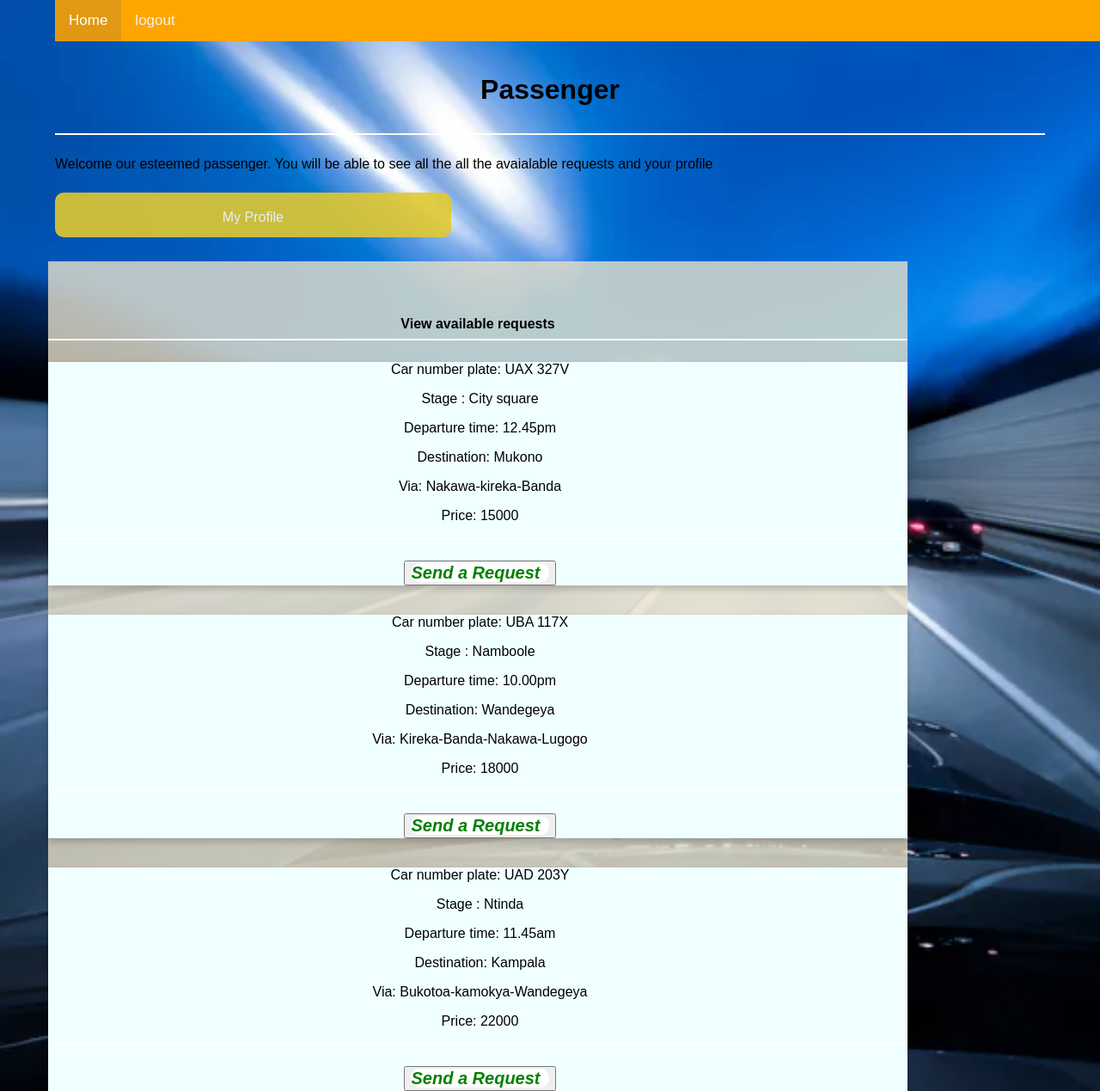
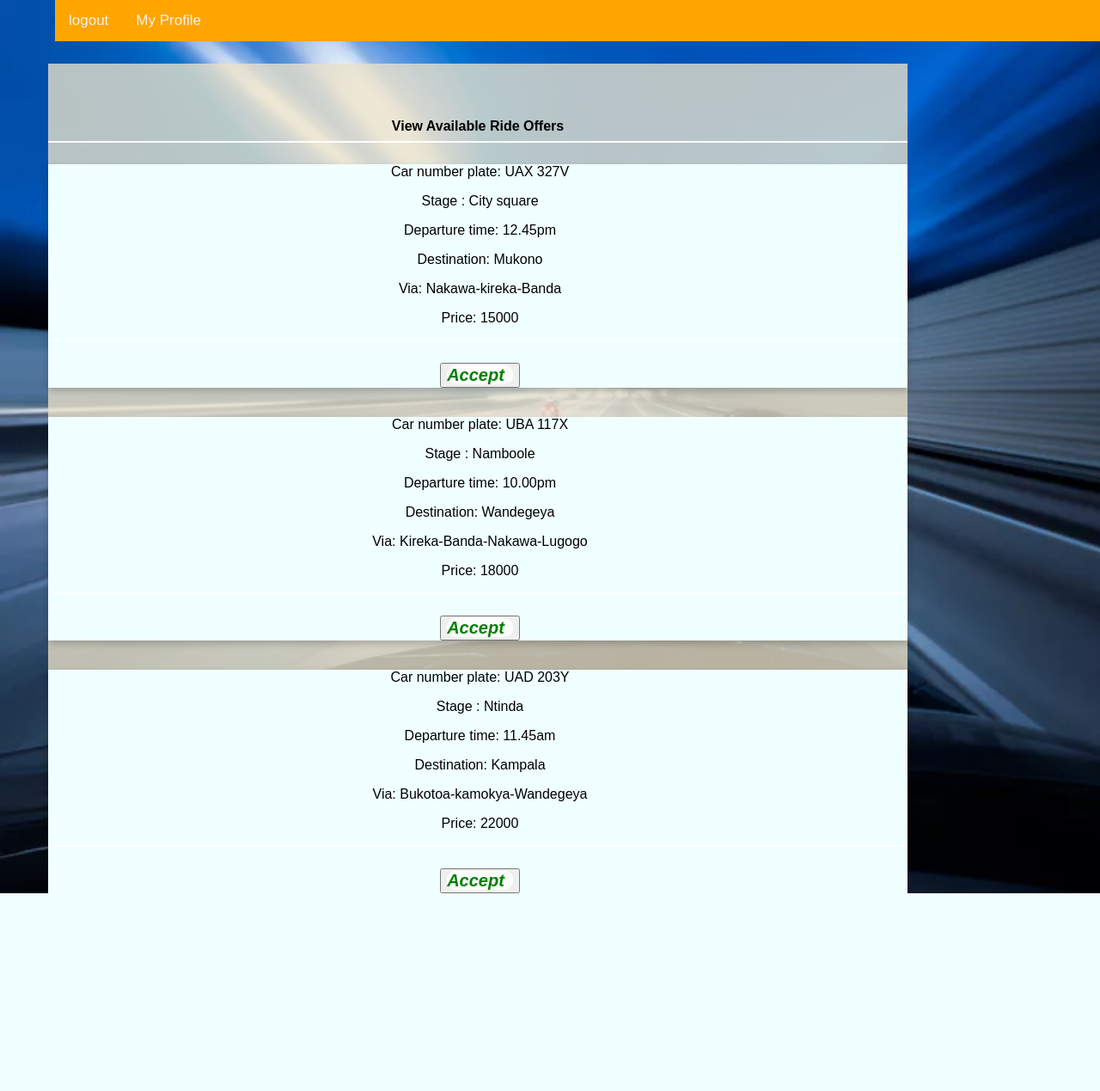
Before and after one commit to nokitoi/RideMyWay, a Flask app: template UI/templates/Passenger.html in a window 1280 px wide. Shown: the whole page at 86% size. After the commit the page ends 1039 px from the top, so only its background shows below. Run offline with Flask 2, Linux system fonts and the light colour scheme; the template is opened without the code that fills it, so the values that code supplies are empty.

Commit message:
add changes

```diff
--- a/UI/templates/Passenger.html
+++ b/UI/templates/Passenger.html
@@ -11,26 +11,17 @@
 </head>
 <body>
         <div class="topnav">
-            <a class="active" href="index.html">Home</a>
             <a href="index.html">logout</a>
+            <a href="passengerProfile.html">My Profile</a>
         </div>
             <br><br><br>
-            <h1><p>Passenger</p></h1><hr>
-            <p>
-                Welcome our esteemed passenger. You will be able to see all the all the avaialable requests and your profile
-            </p>
-
-
-        <a href="passengerProfile.html"><input class="btn" value="My Profile" type="button"></a>
-
-
 
 
         <div class="view" id="2">
                 <b></b><br>
                 <b></b><br>
                 <b></b><br>
-            <b>View available requests</b></b><hr/>
+            <b>View Available Ride Offers</b></b><hr/>
 
                 <div class="card">
                       <p>Car number plate: UAX 327V</p>
@@ -41,7 +32,7 @@
                       <p>Price: 15000</p>
                       <hr/>
                       <button>
-                          <i class="fa fa-accept"> <b>Send a Request</b></i>
+                          <i class="fa fa-accept"> <b>Accept</b></i>
                       </button>
                 </div><br>
 
@@ -54,7 +45,7 @@
                       <p>Price: 18000</p>
                       <hr/>
                       <button>
-                          <i class="fa fa-accept"> <b>Send a Request</b></i>
+                          <i class="fa fa-accept"> <b>Accept</b></i>
                       </button>
                 </div><br>
 
@@ -67,7 +58,7 @@
                       <p>Price: 22000</p>
                         <hr/>
                         <button>
-                            <i class="fa fa-accept"><b>Send a Request</b></i>
+                            <i class="fa fa-accept"><b>Accept</b></i>
                         </button><br>
                 </div>
 
```
